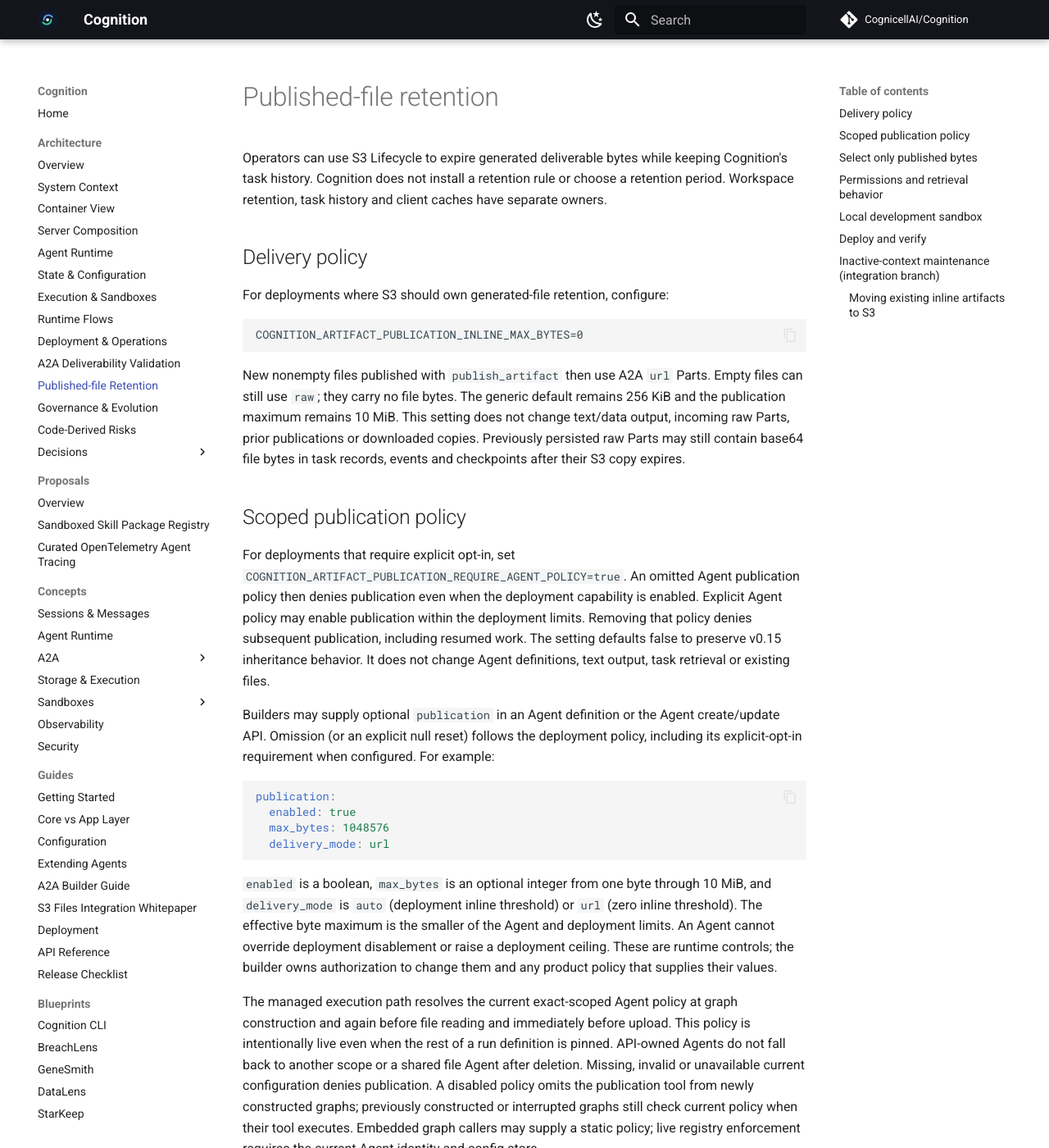
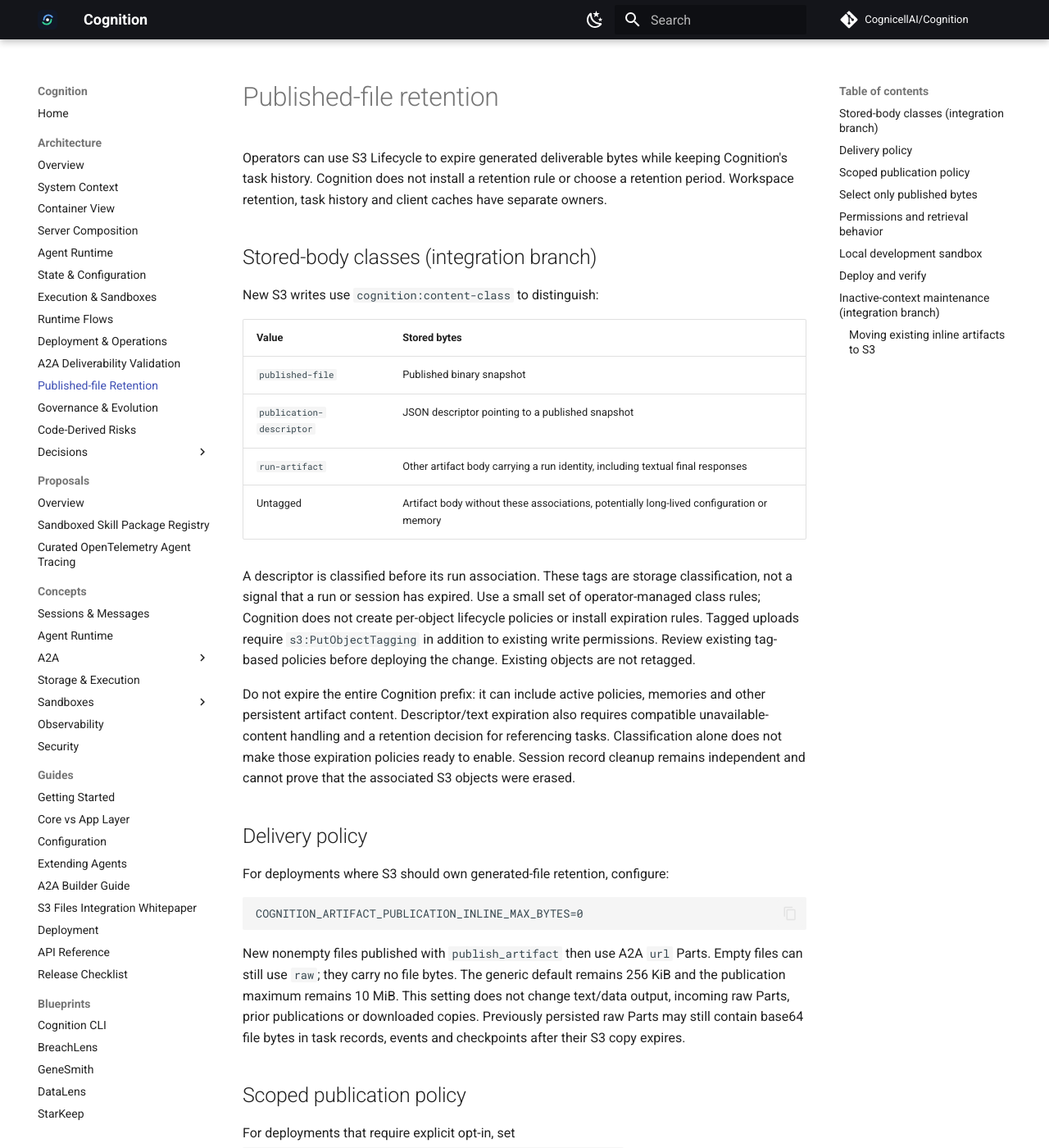
Before and after one commit to CognicellAI/Cognition, an MkDocs documentation site: the page built from docs/guides/published-file-retention.md, in a window 1280 px wide and 1400 px high. Shown: the whole window at 82% size. Built offline with MkDocs 1.6.1 and Material for MkDocs 9.7.7, drawn with Linux system fonts in a browser that asks for light colours; comment, search, counter and statistics services are not loaded.

Commit message:
Classify run bodies and publication descriptors for S3 lifecycle

```diff
--- a/docs/guides/published-file-retention.md
+++ b/docs/guides/published-file-retention.md
@@ -4,6 +4,31 @@ Operators can use S3 Lifecycle to expire generated deliverable bytes while keepi
 Cognition's task history. Cognition does not install a retention rule or choose a
 retention period. Workspace retention, task history and client caches have separate
 owners.
+
+## Stored-body classes (integration branch)
+
+New S3 writes use `cognition:content-class` to distinguish:
+
+| Value | Stored bytes |
+| --- | --- |
+| `published-file` | Published binary snapshot |
+| `publication-descriptor` | JSON descriptor pointing to a published snapshot |
+| `run-artifact` | Other artifact body carrying a run identity, including textual final responses |
+| Untagged | Artifact body without these associations, potentially long-lived configuration or memory |
+
+A descriptor is classified before its run association. These tags are storage
+classification, not a signal that a run or session has expired. Use a small set
+of operator-managed class rules; Cognition does not create per-object lifecycle
+policies or install expiration rules. Tagged uploads require `s3:PutObjectTagging`
+in addition to existing write permissions. Review existing tag-based policies
+before deploying the change. Existing objects are not retagged.
+
+Do not expire the entire Cognition prefix: it can include active policies,
+memories and other persistent artifact content. Descriptor/text expiration also
+requires compatible unavailable-content handling and a retention decision for
+referencing tasks. Classification alone does not make those expiration policies
+ready to enable. Session record cleanup remains independent and cannot prove
+that the associated S3 objects were erased.
 
 ## Delivery policy
 
```
Also changed, not shown: ROADMAP.md (+8 -0 lines), 3 other files.
